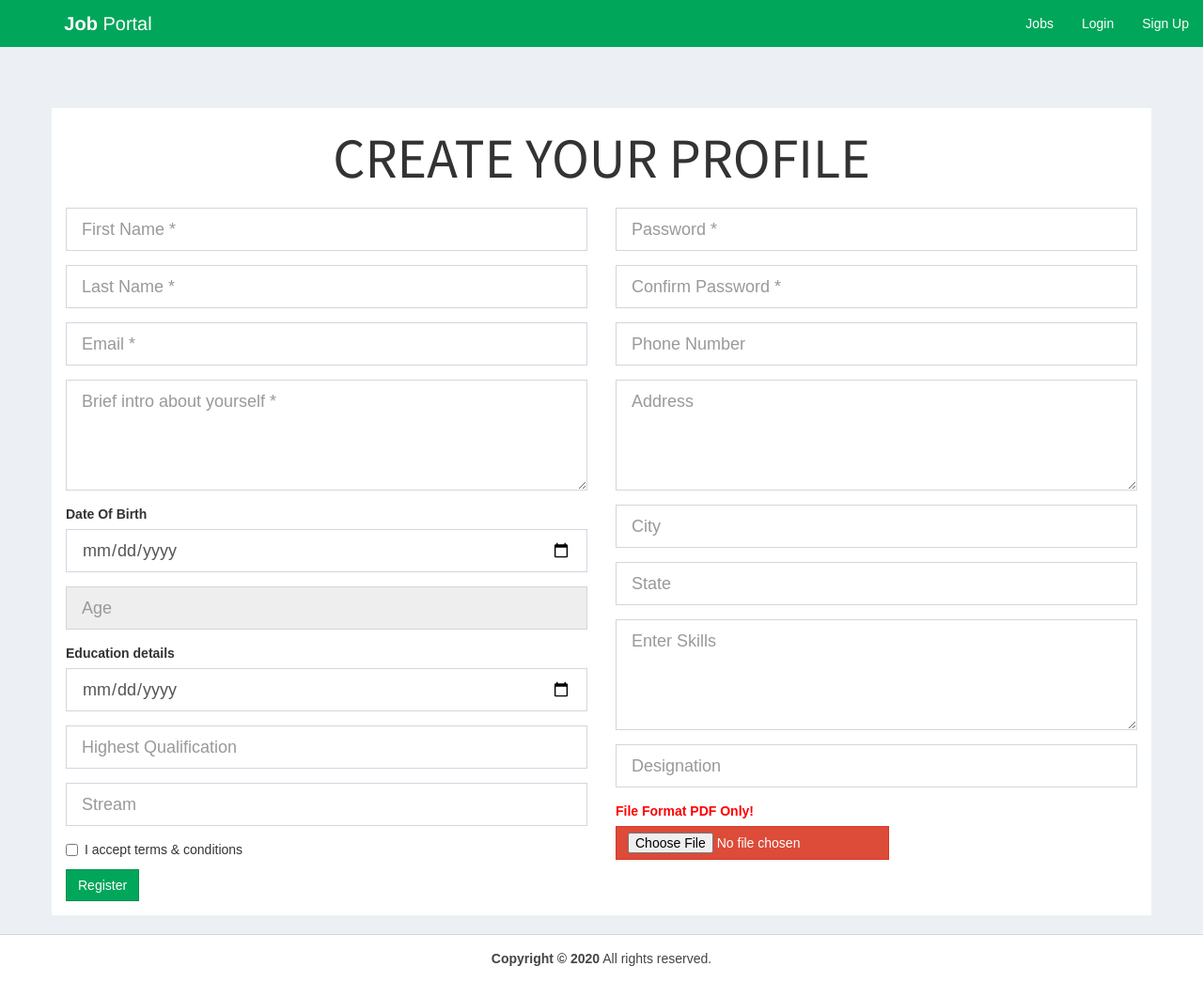
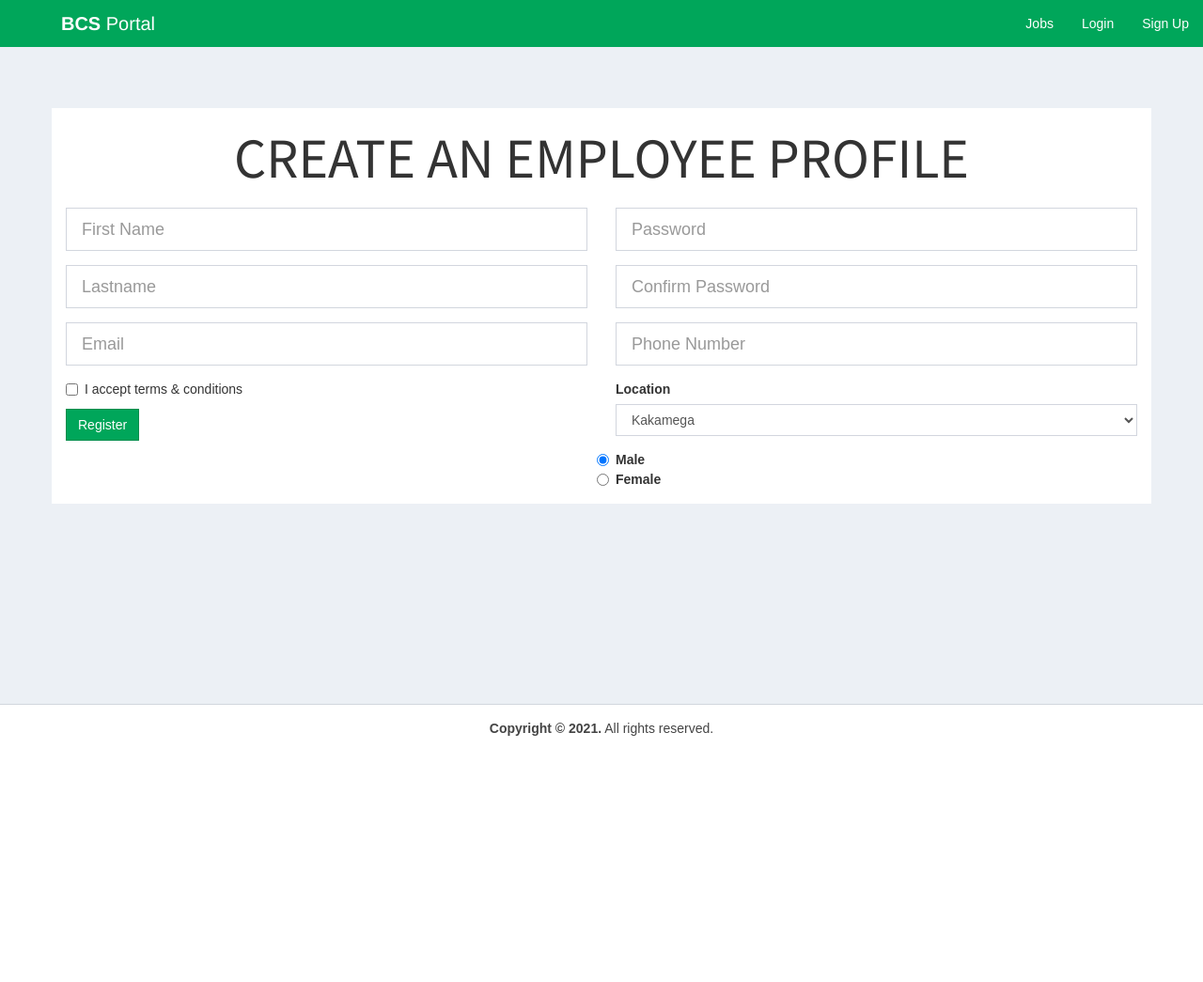
Before and after one commit to ShamsaAbdullahi/13se, a PHP site: page /register-candidates.php in a window 1280 px wide. Shown: the whole page at 94% size. After the commit the page ends 783 px from the top, so only its background shows below. Run offline with PHP 8.4, Linux system fonts and the light colour scheme; some libraries are stand-ins or nearby versions.

Commit message:
third commit

```diff
--- a/register-candidates.php
+++ b/register-candidates.php
@@ -1,15 +1,16 @@
 <?php
-
 session_start();
 
-if(isset($_SESSION['id_user']) || isset($_SESSION['id_company'])) {
+if (isset($_SESSION['id_user']) || isset($_SESSION['id_emp'])) {
   header("Location: index.php");
   exit();
 }
 
+require_once("db.php");
 ?>
 <!DOCTYPE html>
 <html>
+
 <head>
     <meta charset="utf-8">
     <meta http-equiv="X-UA-Compatible" content="IE=edge">
@@ -38,6 +39,7 @@ if(isset($_SESSION['id_user']) || isset($_SESSION['id_company'])) {
     <link rel="stylesheet"
         href="https://fonts.googleapis.com/css?family=Source+Sans+Pro:300,400,600,700,300italic,400italic,600italic">
 </head>
+
 <body class="hold-transition skin-green sidebar-mini">
     <div class="wrapper">
 
@@ -48,18 +50,18 @@ if(isset($_SESSION['id_user']) || isset($_SESSION['id_company'])) {
                 <!-- mini logo for sidebar mini 50x50 pixels -->
                 <span class="logo-mini"><b>J</b>P</span>
                 <!-- logo for regular state and mobile devices -->
-      <span class="logo-lg"><b>Job</b> Portal</span>
+                <span class="logo-lg"><b>BCS</b> Portal</span>
             </a>
 
             <!-- Header Navbar: style can be found in header.less -->
-    <nav class="navbar navbar-static-top">
+            <nav style="color:blue;" class="navbar navbar-static-top">
                 <!-- Navbar Right Menu -->
                 <div class="navbar-custom-menu">
                     <ul class="nav navbar-nav">
                         <li>
                             <a href="jobs.php">Jobs</a>
                         </li>
-          <?php if(empty($_SESSION['id_user']) && empty($_SESSION['id_company'])) { ?>
+                        <?php if (empty($_SESSION['id_user']) && empty($_SESSION['id_emp'])) { ?>
                         <li>
                             <a href="login.php">Login</a>
                         </li>
@@ -68,16 +70,16 @@ if(isset($_SESSION['id_user']) || isset($_SESSION['id_company'])) {
                         </li>
                         <?php } else {
 
-            if(isset($_SESSION['id_user'])) {
+              if (isset($_SESSION['id_user'])) {
               ?>
                         <li>
                             <a href="user/index.php">Dashboard</a>
                         </li>
                         <?php
-          } else if(isset($_SESSION['id_company'])) {
+              } else if (isset($_SESSION['id_company'])) {
               ?>
                         <li>
-            <a href="company/index.php">Dashboard</a>
+                            <a href="employers/index.php">Dashboard</a>
                         </li>
                         <?php } ?>
                         <li>
@@ -95,96 +97,88 @@ if(isset($_SESSION['id_user']) || isset($_SESSION['id_company'])) {
             <section class="content-header">
                 <div class="container">
                     <div class="row latest-job margin-top-50 margin-bottom-20 bg-white">
-          <h1 class="text-center margin-bottom-20">CREATE YOUR PROFILE</h1>
-          <form method="post" id="registerCandidates" action="adduser.php" enctype="multipart/form-data">
+                        <h1 class="text-center margin-bottom-20">CREATE AN EMPLOYEE PROFILE</h1>
+                        <form method="post" id="registerCompanies" action="adduser.php" enctype="multipart/form-data">
+                            <div class="col-md-6 latest-job ">
+
+                                <div class="form-group">
+                                    <input class="form-control input-lg" type="text" name="firstname"
+                                        placeholder="First Name" required>
+                                </div>
+                                <div class="form-group">
+                                    <input class="form-control input-lg" type="text" name="lastname"
+                                        placeholder="Lastname">
+                                </div>
+                                <div class="form-group">
+                                    <input class="form-control input-lg" type="text" name="email" placeholder="Email"
+                                        required>
+                                </div>
+
+                                <div class="form-group checkbox">
+                                    <label><input type="checkbox" required> I accept terms & conditions</label>
+                                </div>
+                                <div class="form-group">
+                                    <button type="submit" class="btn btn-flat btn-success">Register</button>
+                                </div>
+
+                                <?php
+                //If Company already registered with this email then show error message.
+                if (isset($_SESSION['registerError'])) {
+                ?>
+                                <div>
+                                    <p class="text-center" style="color: red;">Email Already Exists! Choose A Different
+                                        Email!</p>
+                                </div>
+                                <?php
+                  unset($_SESSION['registerError']);
+                }
+                ?>
+                            </div>
+
                             <div class="col-md-6 latest-job ">
                                 <div class="form-group">
-                <input class="form-control input-lg" type="text" id="fname" name="fname" placeholder="First Name *" required>
+                                    <input class="form-control input-lg" type="password" name="password"
+                                        placeholder="Password" required>
                                 </div>
                                 <div class="form-group">
-                <input class="form-control input-lg" type="text" id="lname" name="lname" placeholder="Last Name *" required>
+                                    <input class="form-control input-lg" type="password" name="cpassword"
+                                        placeholder="Confirm Password" required>
                                 </div>
-              <div class="form-group">
-                <input class="form-control input-lg" type="text" id="email" name="email" placeholder="Email *" required>
-              </div>
-              <div class="form-group">
-                <textarea class="form-control input-lg" rows="4" id="aboutme" name="aboutme" placeholder="Brief intro about yourself *" required></textarea>
-              </div>
-              <div class="form-group">
-                <label>Date Of Birth</label>
-                <input class="form-control input-lg" type="date" id="dob" min="1960-01-01" max="1999-01-31" name="dob" placeholder="Date Of Birth">
-              </div>
-              <div class="form-group">
-                <input class="form-control input-lg" type="text" id="age" name="age" placeholder="Age" readonly>
-              </div>
-              <div class="form-group">
-                <label>Education details
-                </label>
-                <input class="form-control input-lg" type="date" id="passingyear" name="passingyear" placeholder="Finishing Year">
-              </div>
-              <div class="form-group">
-                <input class="form-control input-lg" type="text" id="qualification" name="qualification" placeholder="Highest Qualification">
-              </div>
-              <div class="form-group">
-                <input class="form-control input-lg" type="text" id="stream" name="stream" placeholder="Stream">
-              </div>
-              <div class="form-group checkbox">
-                <label><input type="checkbox"> I accept terms & conditions</label>
-              </div>
-              <div class="form-group">
-                <button class="btn btn-flat btn-success">Register</button>
-              </div>
-              <?php
-              //If User already registered with this email then show error message.
-              if(isset($_SESSION['registerError'])) {
-                ?>
-                <div class="form-group">
-                  <label style="color: red;">Email Already Exists! Choose A Different Email!</label>
-                </div>
-              <?php
-               unset($_SESSION['registerError']); }
-              ?>
-
-              <?php if(isset($_SESSION['uploadError'])) { ?>
-              <div class="form-group">
-                  <label style="color: red;"><?php echo $_SESSION['uploadError']; ?></label>
-              </div>
-              <?php unset($_SESSION['uploadError']); } ?>
-
-            </div>
-            <div class="col-md-6 latest-job ">
-              <div class="form-group">
-                <input class="form-control input-lg" type="password" id="password" name="password" placeholder="Password *" required>
-              </div>
-              <div class="form-group">
-                <input class="form-control input-lg" type="password" id="cpassword" name="cpassword" placeholder="Confirm Password *" required>
-              </div>
-              <div id="passwordError" class="btn btn-flat btn-danger hide-me" >
+                                <div id="passwordError" class="btn btn-flat btn-danger hide-me">
                                     Password Mismatch!!
                                 </div>
                                 <div class="form-group">
-                <input class="form-control input-lg" type="text" id="contactno" name="contactno" minlength="10" maxlength="10" onkeypress="return validatePhone(event);" placeholder="Phone Number">
+                                    <input class="form-control input-lg" type="text" name="phone"
+                                        placeholder="Phone Number" minlength="10" maxlength="10" autocomplete="off"
+                                        onkeypress="return validatePhone(event);" required>
                                 </div>
                                 <div class="form-group">
-                <textarea class="form-control input-lg" rows="4" id="address" name="address" placeholder="Address"></textarea>
+                                    <label for="Location">Location</label>
+                                    <select class="form-control" name="location" id="location">
+                                        <option> Kakamega
+                                        </option>
+                                        <option>Nairobi</option>
+                                        <option>Kisumu</option>
+                                        <option>Mombasa</option>
+                                    </select>
                                 </div>
                                 <div class="form-group">
-                <input class="form-control input-lg" type="text" id="city" name="city" placeholder="City">
+                                    <div class="maxl">
+                                        <label class="radio inline">
+                                            <input type="radio" name="gender" value="male" checked>
+                                            <span> Male </span>
+                                        </label>
                                     </div>
-              <div class="form-group">
-                <input class="form-control input-lg" type="text" id="state" name="state" placeholder="State">
+                                    <div class="maxl">
+                                        <label class="radio inline">
+                                            <input type="radio" name="gender" value="female">
+                                            <span>Female </span>
+                                        </label>
                                     </div>
-              <div class="form-group">
-                <textarea class="form-control input-lg" rows="4" id="skills" name="skills" placeholder="Enter Skills"></textarea>
-              </div>
-              <div class="form-group">
-                <input class="form-control input-lg" type="text" id="designation" name="designation" placeholder="Designation">
                                 </div>
 
-              <div class="form-group">
-                <label style="color: red;">File Format PDF Only!</label>
-                <input type="file" name="resume" class="btn btn-flat btn-danger" required>
-              </div>
+
+
                             </div>
                         </form>
 
@@ -199,7 +193,8 @@ if(isset($_SESSION['id_user']) || isset($_SESSION['id_company'])) {
 
         <footer class="main-footer" style="margin-left: 0px;">
             <div class="text-center">
-      <strong>Copyright &copy; 2020</strong> All rights
+                <strong>Copyright &copy; 2021.</strong> All
+                rights
                 reserved.
             </div>
         </footer>
@@ -226,37 +221,25 @@ if(isset($_SESSION['id_user']) || isset($_SESSION['id_company'])) {
         //event.which will return key for mouse events and other events like ctrl alt etc.
         var key = window.event ? event.keyCode : event.which;
 
-        if(event.keyCode == 8 || event.keyCode == 46 || event.keyCode == 37 || event.keyCode == 39) {
+        if (event.keyCode == 8 || event.keyCode == 46 || event.keyCode == 37 || event.keyCode == 39) {
             // 8 means Backspace
             //46 means Delete
             // 37 means left arrow
             // 39 means right arrow
             return true;
-        } else if( key < 48 || key > 57 ) {
+        } else if (key < 48 || key > 57) {
             // 48-57 is 0-9 numbers on your keyboard.
             return false;
         } else return true;
     }
     </script>
 
-<script type="text/javascript">
-  $('#dob').on('change', function() {
-    var today = new Date();
-    var birthDate = new Date($(this).val());
-    var age = today.getFullYear() - birthDate.getFullYear();
-    var m = today.getMonth() - birthDate.getMonth();
 
-    if(m < 0 || (m === 0 && today.getDate() < birthDate.getDate())) {
-      age--;
-    }
 
-    $('#age').val(age);
-  });
-</script>
     <script>
-  $("#registerCandidates").on("submit", function(e) {
+    $("#registerCompanies").on("submit", function(e) {
         e.preventDefault();
-    if( $('#password').val() != $('#cpassword').val() ) {
+        if ($('#password').val() != $('#cpassword').val()) {
             $('#passwordError').show();
         } else {
             $(this).unbind('submit').submit();
@@ -264,4 +247,5 @@ if(isset($_SESSION['id_user']) || isset($_SESSION['id_company'])) {
     });
     </script>
 </body>
+
 </html>
```
Also changed, not shown: addemployer.php (added, +58 -0 lines), adduser.php (+16 -112 lines), index.php (+4 -6 lines), register-company.php (+51 -91 lines), img/job-search.jpg. Lines whose indentation alone changed are shown as unchanged.
